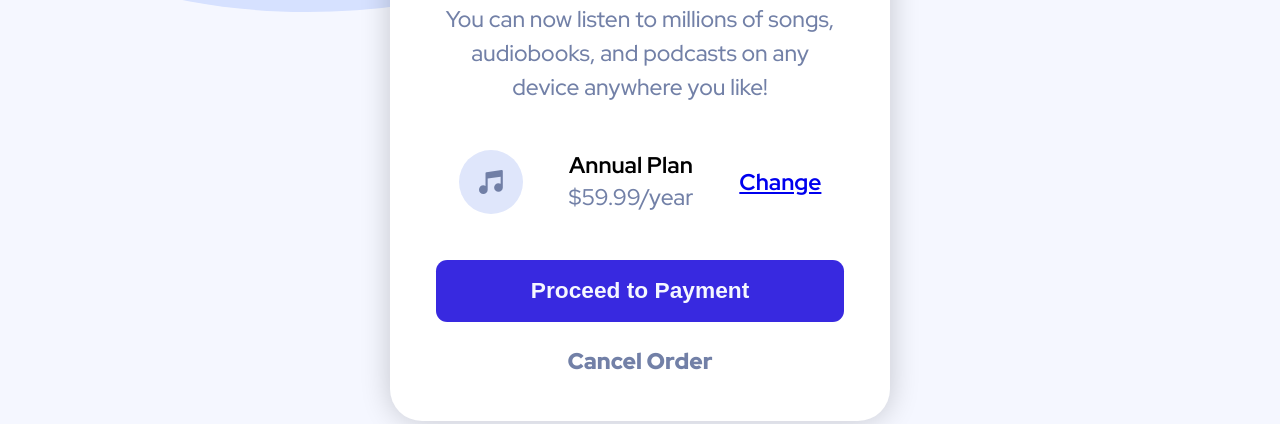
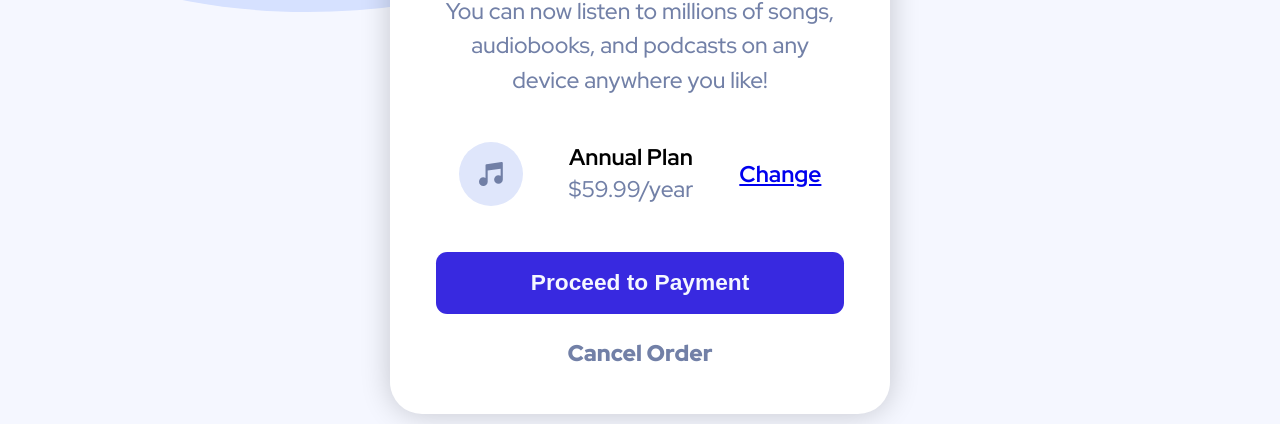
Before and after one commit to sussananukem/Frontend-Mentor, a plain HTML site: page Challenge 05/index.html in a window 1280 px wide. Shown: the part 376-800 px from the top of the page. Drawn offline with Linux system fonts and the light colour scheme.

Commit message:
Challenge 05

```diff
--- a/Challenge 05/scss/main.scss
+++ b/Challenge 05/scss/main.scss
@@ -36,8 +36,8 @@ body {
     border-radius: 2rem;
     overflow: hidden;
     width: min(90%, 500px);
-    display: grid;
-    grid-template-rows: 1fr 2fr;
+    display: flex;
+    flex-direction: column;
     background-color: white;
     box-shadow: 0 0 30px rgba(0, 0, 0, .2);
 
```
Also changed, not shown: Challenge 05/css/main.css, 1 other file.
